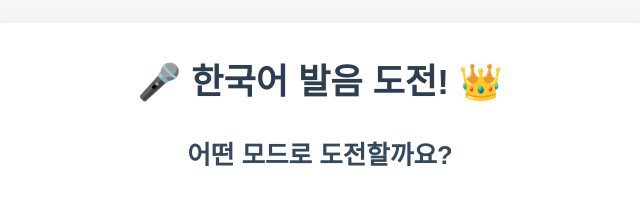
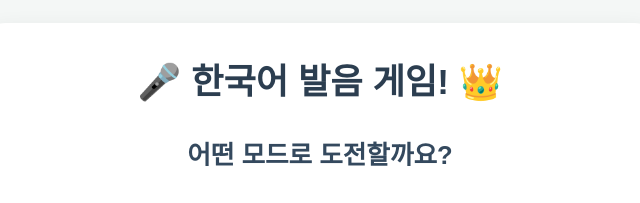
Before and after one commit to ank1231/my-korean-game, a website: page public/index.html in a window 1280 px wide. Shown: the part 237-440 px from the top of the page, 320-960 px from the left. Drawn offline with Linux system fonts and the light colour scheme.

Commit message:
Update index.html

```diff
--- a/public/index.html
+++ b/public/index.html
@@ -8,7 +8,7 @@
 </head>
 <body>
     <div class="container">
-        <h1>🎤 한국어 발음 도전! 👑</h1>
+        <h1>🎤 한국어 발음 게임! 👑</h1>
 
         <div id="mode-selection-area">
     <h2>어떤 모드로 도전할까요?</h2>
```
